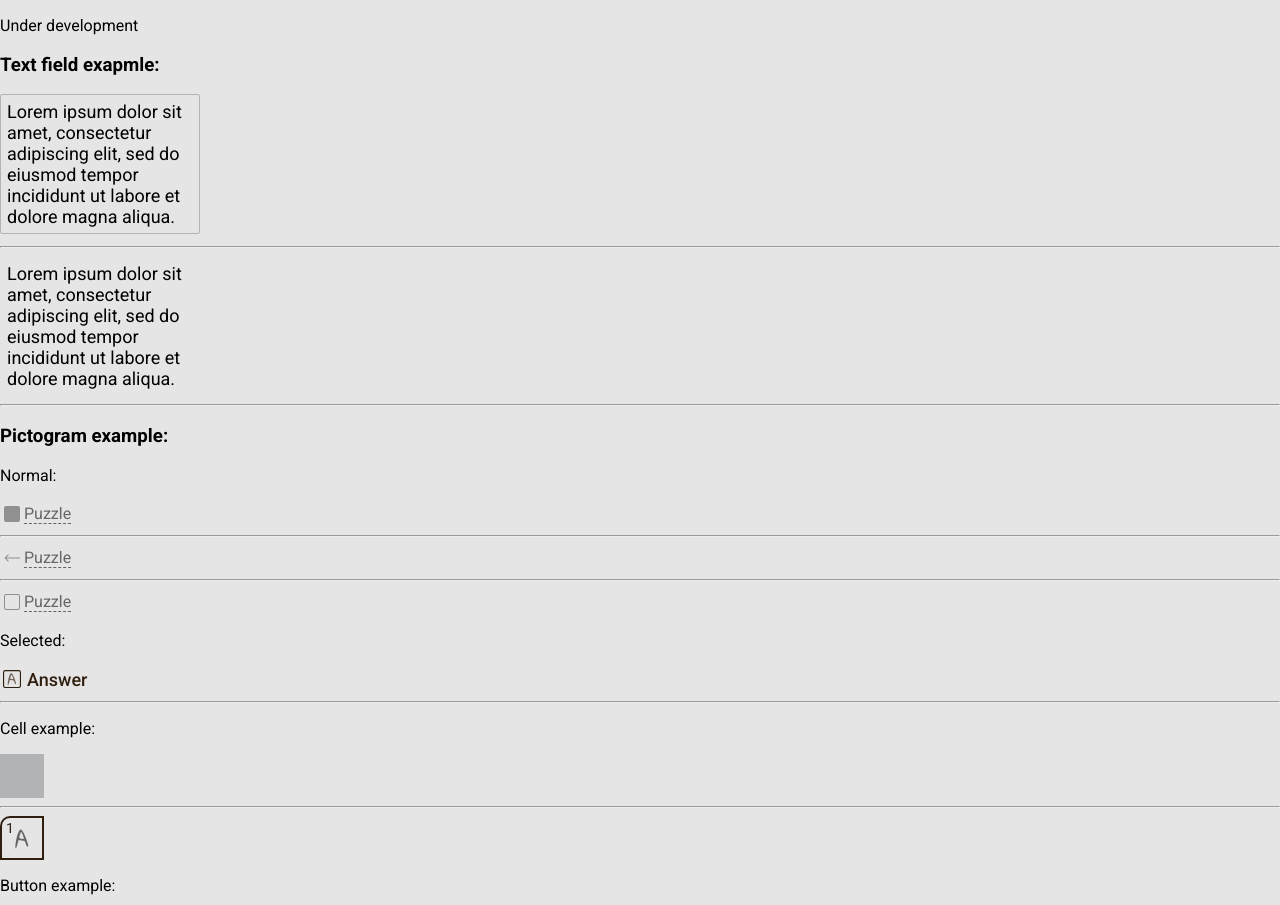
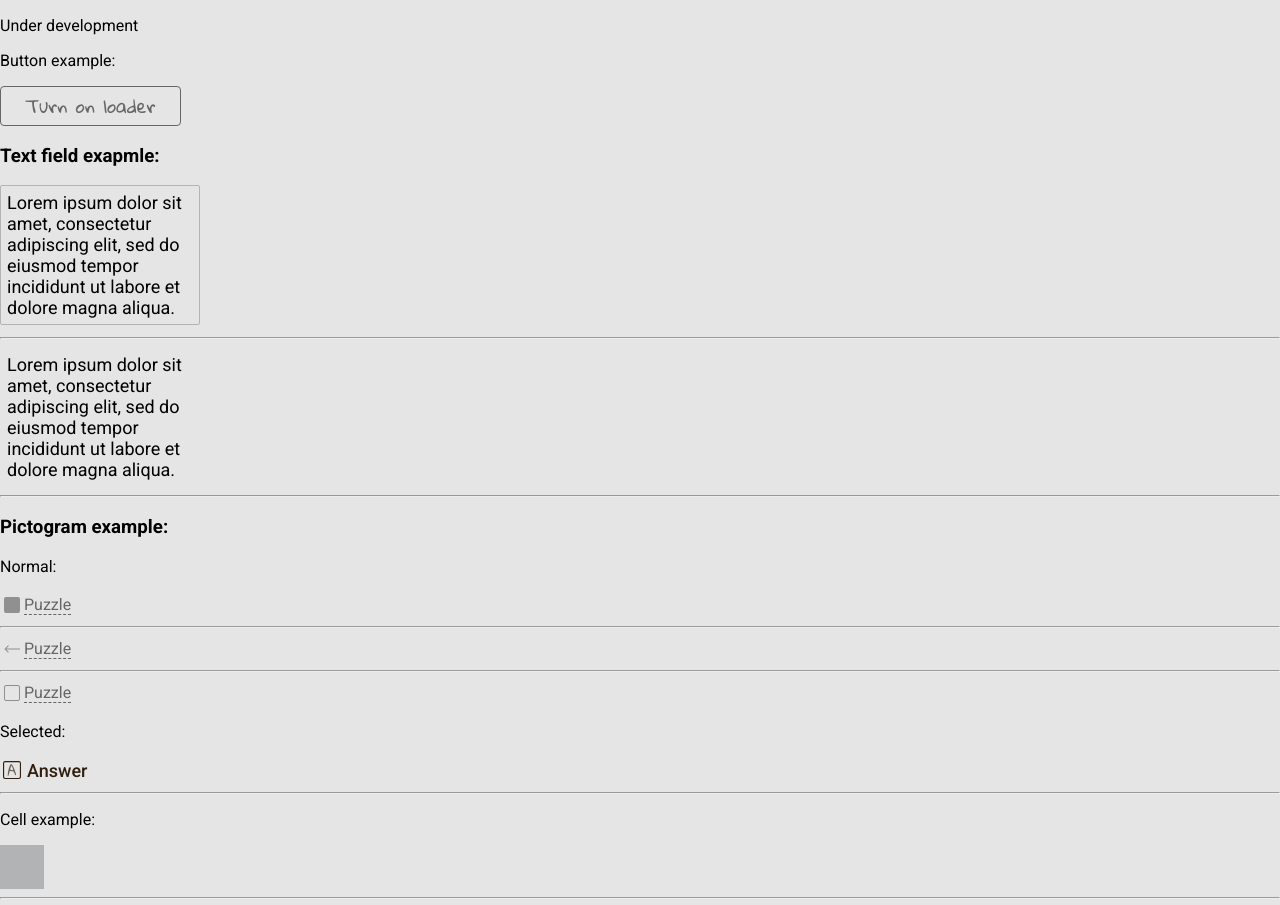
Before and after one commit to ua-dev-front/crossword-master, a React (Create React App) app in the folder frontend/: page / in a window 1280 px wide. Shown: the top 905 px of the page. Built offline with nearby package versions, Linux system fonts and the light colour scheme.

Commit message:
Add `Loader` example

```diff
--- a/frontend/src/App.tsx
+++ b/frontend/src/App.tsx
@@ -5,6 +5,7 @@ import Cell, { Corner } from 'components/Cell';
 import Grid, { Mode } from 'components/Grid';
 import Label, { LabelSize } from 'components/Label';
 import Layout from 'components/Layout';
+import Loader from 'components/Loader';
 import Tab from 'components/Tab';
 import TextField from 'components/TextField';
 import LeftArrow from 'icons/LeftArrow';
@@ -98,6 +99,7 @@ function App() {
   const [textFieldValue, setTextFieldValue] = useState(
     'Lorem ipsum dolor sit amet, consectetur adipiscing elit, sed do eiusmod tempor incididunt ut labore et dolore magna aliqua.'
   );
+  const [isLoading, setIsLoading] = useState(false);
 
   const handleMatrixChange = (row: number, column: number) => {
     const newMatrix = [...matrix];
@@ -110,6 +112,17 @@ function App() {
   return (
     <>
       <p>Under development</p>
+      <p>Button example:</p>
+      <Button
+        label='Turn on loader'
+        onClick={() => {
+          setIsLoading(true);
+          setTimeout(() => {
+            setIsLoading(false);
+          }, 5000);
+        }}
+      />
+      <Loader label='Solving' isLoading={isLoading} />
       <h3>Text field exapmle:</h3>
       <div style={{ width: '200px' }}>
         <TextField
@@ -171,8 +184,6 @@ function App() {
         }}
         roundedCorners={[Corner.TopLeft]}
       />
-      <p>Button example:</p>
-      <Button label='Click me' onClick={() => console.log('clicked')} />
       <hr />
       <p>Grid edit example:</p>
       <Grid
```
